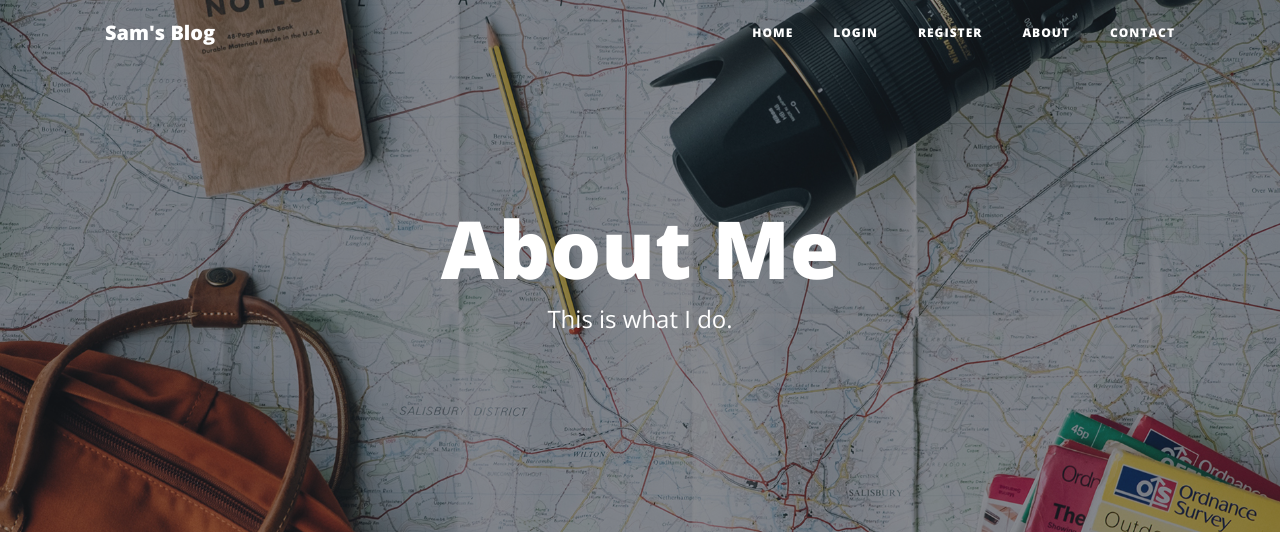
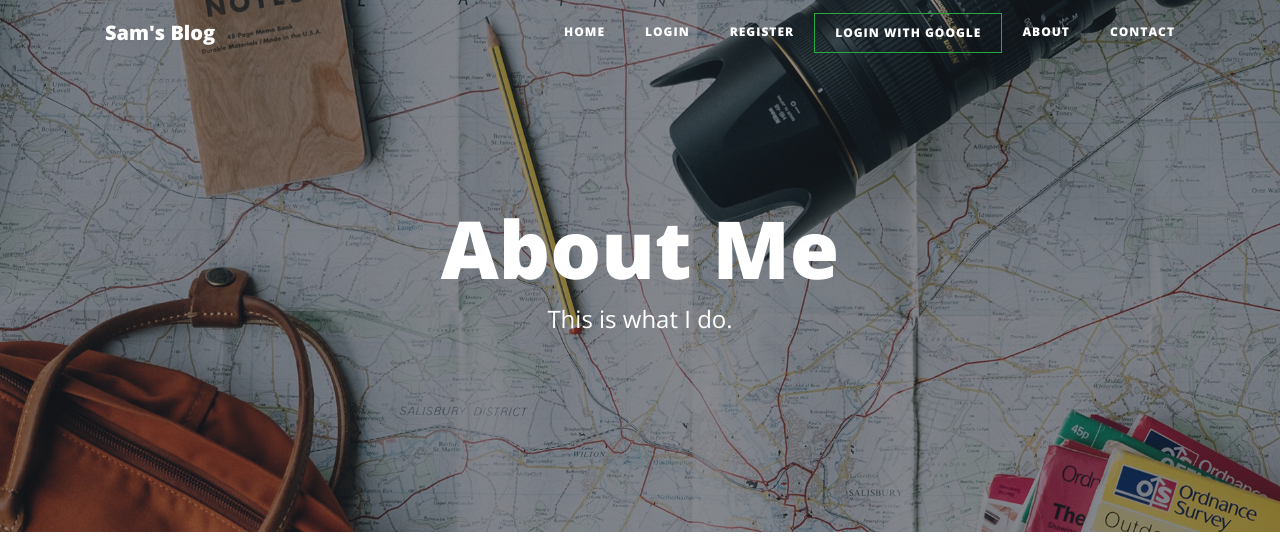
Before and after one commit to apdd2003/Flask-Blog, a Flask app: page /about in a window 1280 px wide. Shown: the top 536 px of the page. Run offline with Flask 2, Linux system fonts and the light colour scheme; some libraries are stand-ins or nearby versions.

Commit message:
add google/oauth with flask dance

```diff
--- a/main.py
+++ b/main.py
@@ -8,10 +8,6 @@ from werkzeug.security import generate_password_hash, check_password_hash
 from flask_sqlalchemy import SQLAlchemy
 from sqlalchemy.orm import relationship
 from flask_login import UserMixin, login_user, LoginManager, login_required, current_user, logout_user
-# from forms import CreatePostForm
-# from flask_gravatar import Gravatar
-# from wtforms import TextAreaField
-# from flask_wtf import FlaskForm
 from functools import wraps
 from flask import abort
 from forms import CreatePostForm, RegisterForm, LoginForm, CommentForm
@@ -23,8 +19,21 @@ import html
 from newspaper import Config, Article, Source
 import newspaper
 import os
+from flask_dance.contrib.google import make_google_blueprint, google
+
 
 app = Flask(__name__)
+
+# ############ OAUTH #######
+os.environ["OAUTHLIB_INSECURE_TRANSPORT"] = '1'
+os.environ["OAUTHLIB_RELAX_TOKEN_SCOPE"] = '1'
+
+app.secret_key = os.environ.get("FLASK_SECRET_KEY", "supersekrit")
+app.config["GOOGLE_OAUTH_CLIENT_ID"] = os.environ.get("GOOGLE_OAUTH_CLIENT_ID")
+app.config["GOOGLE_OAUTH_CLIENT_SECRET"] = os.environ.get("GOOGLE_OAUTH_CLIENT_SECRET")
+google_bp = make_google_blueprint(scope=["profile", "email"])
+app.register_blueprint(google_bp, url_prefix="/google-login")
+#############################
 
 app.config['SECRET_KEY'] = os.environ.get("SECRET_KEY")
 # print(os.environ.get("SECRET_KEY"))
@@ -150,6 +159,27 @@ class BlogPost(db.Model):
 db.create_all()
 
 
+@app.route('/login/google')
+def google_auth():
+    if not google.authorized:
+        return redirect(url_for("google.login"))
+    resp = google.get("/oauth2/v1/userinfo")
+    # assert resp.ok, resp.text
+    user_email = resp.json()['email']
+    user = User.query.filter_by(email=user_email).first()
+    if user:
+        login_user(user)
+        return redirect(url_for("about"))
+    else:
+        new_user = User(email=user_email,
+                        name=resp.json()['name'])
+        db.session.add(new_user)
+        db.session.commit()
+        login_user(new_user)
+
+    return redirect(url_for("get_all_post"))
+
+
 # Register new users into the User database
 @app.route('/register', methods=["GET", "POST"])
 def register():
@@ -183,13 +213,29 @@ def register():
 
 @app.route('/')
 def get_all_posts():
+    if google.authorized:
+        resp = google.get("/oauth2/v1/userinfo")
+        # assert resp.ok, resp.text
+        user_email = resp.json()['email']
+        user = User.query.filter_by(email=user_email).first()
+        if user:
+            login_user(user)
+
     posts = BlogPost.query.all()
     return render_template("index.html", all_posts=posts, current_user=current_user)
 
 
 @app.route('/logout')
 def logout():
-    logout_user()
+    token = google_bp.token["access_token"]
+    resp = google.post(
+        "https://accounts.google.com/o/oauth2/revoke",
+        params={"token": token},
+        headers={"Content-Type": "application/x-www-form-urlencoded"}
+    )
+    assert resp.ok, resp.text
+    logout_user()  # Delete Flask-Login's session cookie
+    del google_bp.token  # Delete OAuth token from storage
     return redirect(url_for('get_all_posts'))
 
 
--- a/templates/header.html
+++ b/templates/header.html
@@ -46,6 +46,9 @@
           <li class="nav-item">
             <a class="nav-link" href="{{ url_for('register') }}">Register</a>
           </li>
+          <li class="nav-item">
+            <a class="nav-link btn btn-outline-success" href="{{ url_for('google_auth') }}"><span>Login with Google</span></a>
+          </li>
           {% else: %}
           <li class="nav-item">
             <a class="nav-link" href="{{ url_for('logout') }}">Log Out</a>
--- a/templates/index.html
+++ b/templates/index.html
@@ -9,6 +9,7 @@
           <div class="site-heading">
             <h1>Sam's Blog</h1>
             <span class="subheading">Blog site for enhancing my Python skills.</span>
+            <p class="subheading" >Following blogs are auto-generated with the help of Beautiful Soup and Newspaper3k Libs</p>
           </div>
         </div>
       </div>
```
Also changed, not shown: blog.db.
